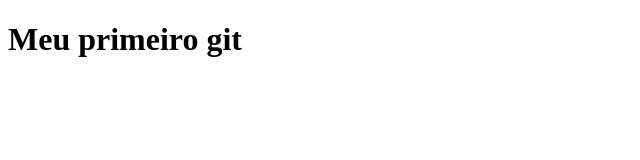
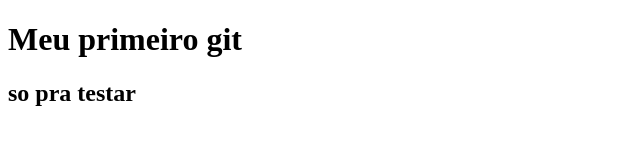
Before and after one commit to CalixtoM/PW2019, a plain HTML site: page index.html in a window 1280 px wide. Shown: the whole page, without its empty margins (0-640 px from the left). Drawn offline with Linux system fonts and the light colour scheme.

Commit message:
segundo commit com index.html alterado

```diff
--- a/index.html
+++ b/index.html
@@ -6,6 +6,7 @@
 <body>
 
 <h1>Meu primeiro git</h1>
+<h2>so pra testar</h2>
 
 </body>
 </html>
```
